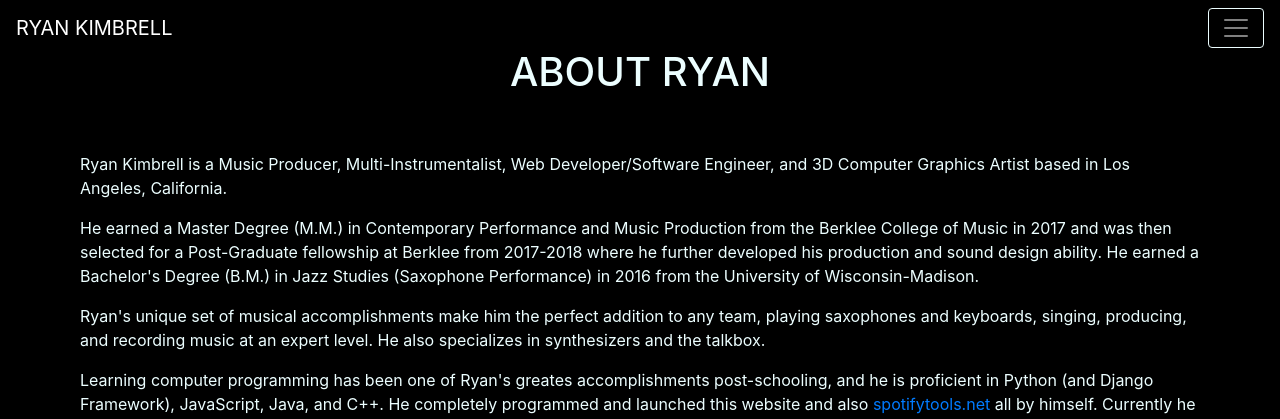
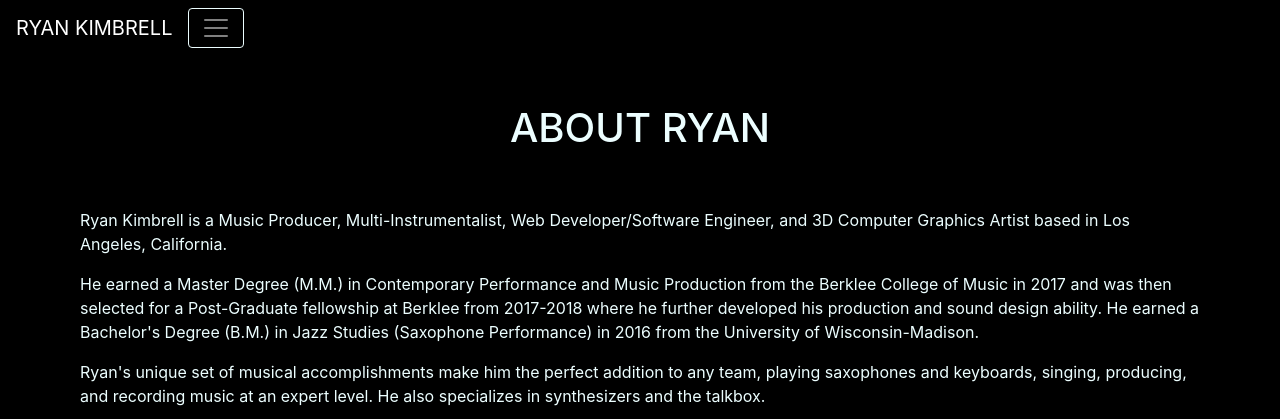
Before and after one commit to RyanKimbrell/ryankimbrell.com, a Django app: page /bio in a window 1280 px wide. Shown: the top 419 px of the page. Run offline with Django 3.2, Linux system fonts and the light colour scheme; some libraries are stand-ins or nearby versions.

Commit message:
changing navbar to static-top

```diff
--- a/website/templates/website/layout.html
+++ b/website/templates/website/layout.html
@@ -33,7 +33,7 @@
         <div class="container-fluid">
             <div class="row">
                 <div id="navbar">
-                    <nav class="navbar fixed-top navbar-dark background-gray-transparent">
+                    <nav class="navbar static-top navbar-dark background-gray-transparent">
 
                         <a class="navbar-brand text-azure" href="{% url 'index' %}">RYAN KIMBRELL</a>
 
```
